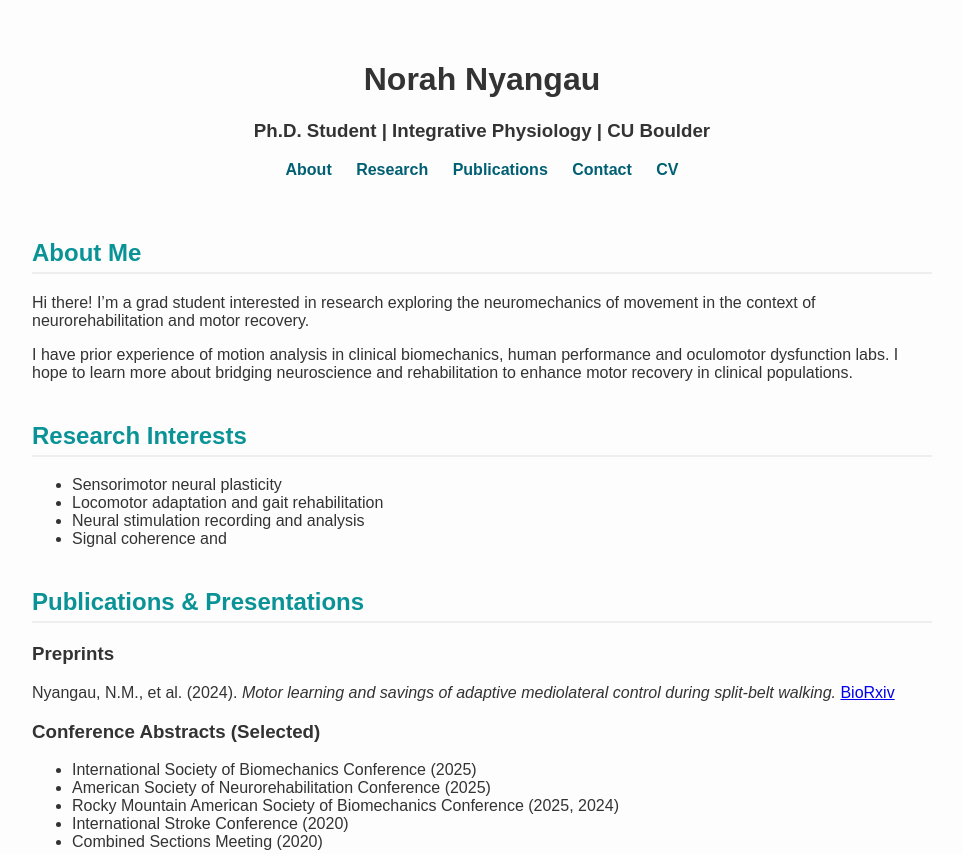
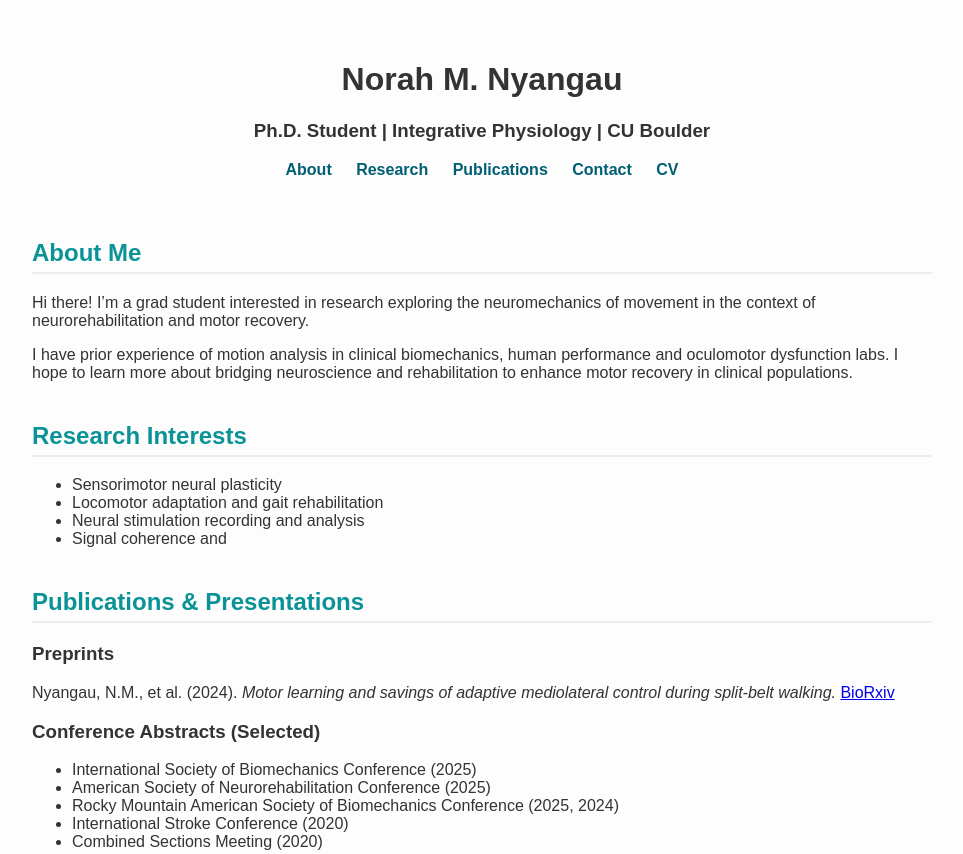
Before and after one commit to norxluc/aboutNMN.github.io, a plain HTML site: page index.html in a window 1280 px wide. Shown: the top 854 px of the page, without its empty margins (158-1121 px from the left). Drawn offline with Linux system fonts and the light colour scheme.

Commit message:
Update index.html

```diff
--- a/index.html
+++ b/index.html
@@ -10,7 +10,7 @@
 <body>
   <div class="container">
     <header>
-      <h1>Norah Nyangau</h1>
+      <h1>Norah M. Nyangau</h1>
        <h3><p>Ph.D. Student | Integrative Physiology | CU Boulder</p> </h3>
       <nav>
         <a href="#about">About</a>
```
